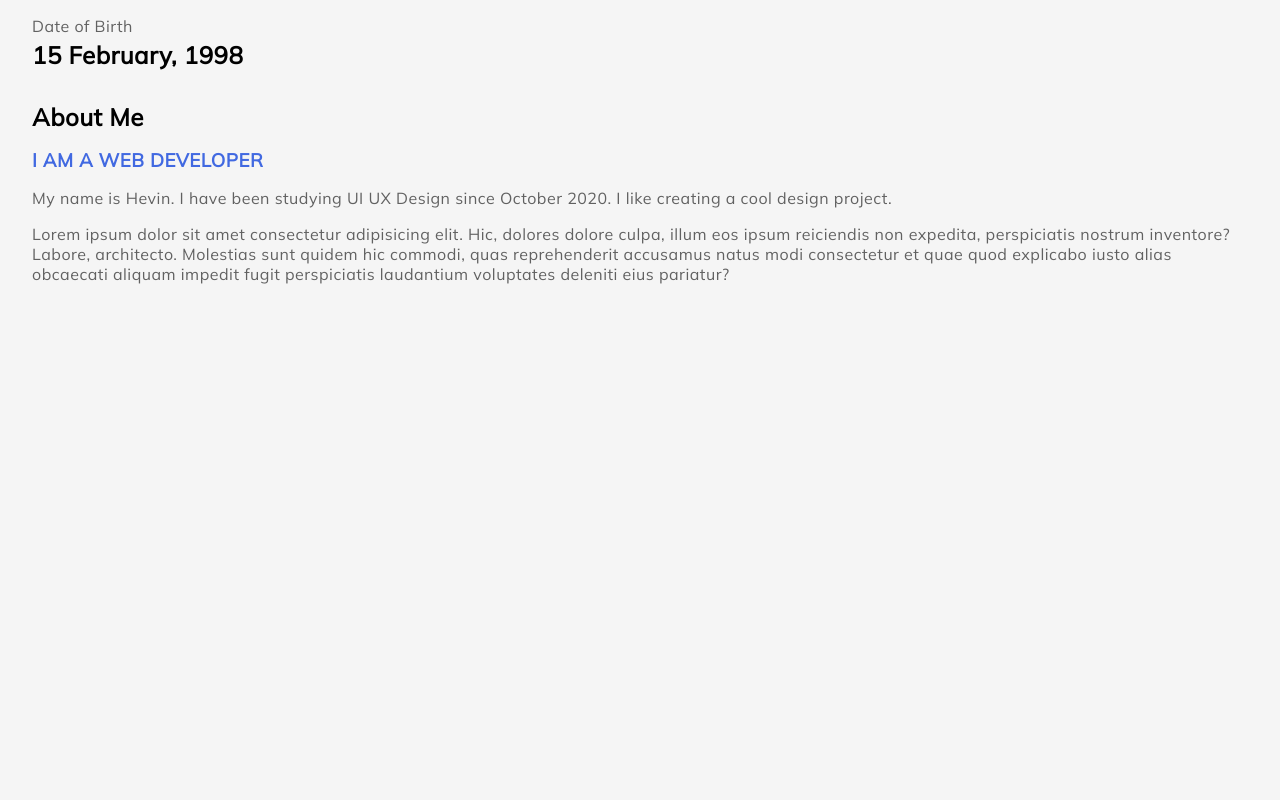
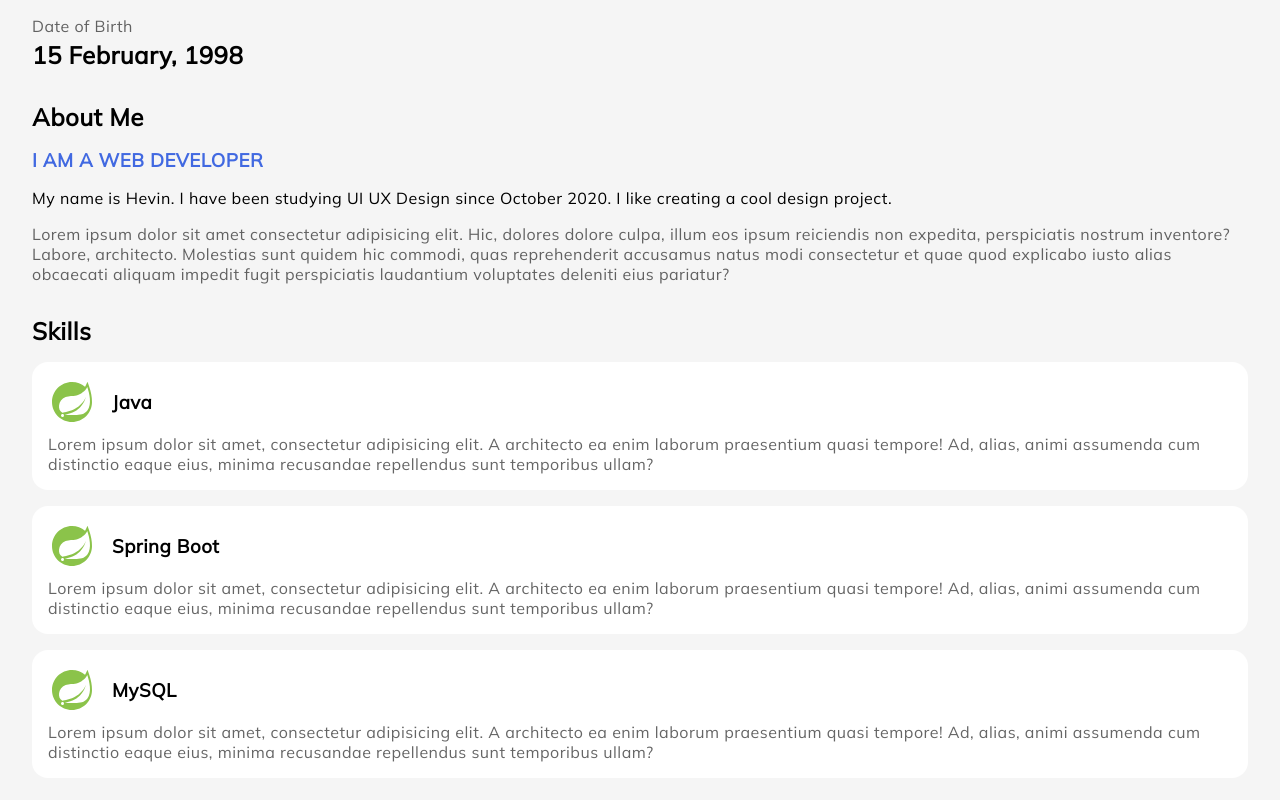
Before and after one commit to Shuktika15/Shuktika15.github.io, a React (Vite) app: page / in a window 1280 px wide. Shown: the part 1710-2510 px from the top of the page. Before the commit the page ends 2026 px from the top, so only its background shows below. Built offline with nearby package versions, Linux system fonts and the light colour scheme.

Commit message:
Create skills section

```diff
--- a/index.html
+++ b/index.html
@@ -4,6 +4,9 @@
 <head>
     <meta charset="UTF-8"/>
     <meta name="viewport" content="width=device-width, initial-scale=1.0"/>
+    <link rel="preconnect" href="https://fonts.googleapis.com">
+    <link rel="preconnect" href="https://fonts.gstatic.com" crossorigin>
+    <link href="https://fonts.googleapis.com/css2?family=Mulish&display=swap" rel="stylesheet">
     <link rel="stylesheet" href="https://cdnjs.cloudflare.com/ajax/libs/font-awesome/6.2.1/css/all.min.css"
           integrity="sha512-MV7K8+y+gLIBoVD59lQIYicR65iaqukzvf/nwasF0nqhPay5w/9lJmVM2hMDcnK1OnMGCdVK+iQrJ7lzPJQd1w=="
           crossorigin="anonymous" referrerpolicy="no-referrer"/>
--- a/src/App.tsx
+++ b/src/App.tsx
@@ -1,3 +1,5 @@
+import Skills from "./components/skills/Skills";
+
 export default function App() {
     return (
         <>
@@ -43,7 +45,7 @@ export default function App() {
                         My name is Hevin. I have been studying UI UX Design since October 2020.
                         I like creating a cool design project.
                     </p>
-                    <p>
+                    <p className="content">
                         Lorem ipsum dolor sit amet consectetur adipisicing elit.
                         Hic, dolores dolore culpa, illum eos ipsum reiciendis non expedita,
                         perspiciatis nostrum inventore? Labore, architecto.
@@ -52,6 +54,7 @@ export default function App() {
                         impedit fugit perspiciatis laudantium voluptates deleniti eius pariatur?
                     </p>
                 </section>
+                <Skills/>
             </main>
             <footer></footer>
         </>
--- /dev/null
+++ b/src/components/skills/Skills.scss
@@ -0,0 +1,26 @@
+#Skills {
+  display: grid;
+  gap: 1rem;
+
+  .skill {
+    display: grid;
+    grid-template-columns: 3rem auto;
+    align-items: center;
+    grid-row-gap: 0.5rem;
+    grid-column-gap: 1rem;
+    background-color: var(--light-color);
+    padding: 1rem;
+    border-radius: 1rem;
+
+    .logo {
+      background-image: url('../../assets/icons/spring-boot.svg');
+      background-repeat: no-repeat;
+      background-size: contain;
+      aspect-ratio: 1;
+    }
+
+    .content {
+      grid-column: 1 / -1;
+    }
+  }
+}
--- /dev/null
+++ b/src/components/skills/Skills.tsx
@@ -0,0 +1,19 @@
+import "./Skills.scss";
+import {Data, Skill} from "../../data";
+
+export default function Skills() {
+    const skills: Skill[] = Data.skills;
+
+    return (
+        <section id="Skills">
+            <h1>Skills</h1>
+            {skills.map((skill) => (
+                <div className="skill" key={skill.id}>
+                    <div className="logo"></div>
+                    <h3>{skill.title}</h3>
+                    <div className="content">{skill.description}</div>
+                </div>
+            ))}
+        </section>
+    );
+}
--- /dev/null
+++ b/src/data.ts
@@ -0,0 +1,42 @@
+export interface DataType {
+    skills: Skill[]
+}
+
+export interface Skill {
+    id: number,
+    logo: string,
+    title: string,
+    description: string
+}
+
+export const Data: DataType = {
+    skills: [
+        {
+            id: 1,
+            logo: 'java',
+            title: 'Java',
+            description: `Lorem ipsum dolor sit amet, consectetur adipisicing elit.
+                            A architecto ea enim laborum praesentium quasi tempore!
+                            Ad, alias, animi assumenda cum distinctio eaque eius,
+                            minima recusandae repellendus sunt temporibus ullam?`
+        },
+        {
+            id: 2,
+            logo: 'spring-boot',
+            title: 'Spring Boot',
+            description: `Lorem ipsum dolor sit amet, consectetur adipisicing elit.
+                            A architecto ea enim laborum praesentium quasi tempore!
+                            Ad, alias, animi assumenda cum distinctio eaque eius,
+                            minima recusandae repellendus sunt temporibus ullam?`
+        },
+        {
+            id: 3,
+            logo: 'mysql',
+            title: 'MySQL',
+            description: `Lorem ipsum dolor sit amet, consectetur adipisicing elit.
+                            A architecto ea enim laborum praesentium quasi tempore!
+                            Ad, alias, animi assumenda cum distinctio eaque eius,
+                            minima recusandae repellendus sunt temporibus ullam?`
+        }
+    ]
+}
--- a/src/main.scss
+++ b/src/main.scss
@@ -1,5 +1,3 @@
-@import url('https://fonts.googleapis.com/css2?family=Mulish&display=swap');
-
 * {
   margin: 0;
   padding: 0;
@@ -9,6 +7,7 @@
 :root {
   --primary-color: #F5F5F5;
   --accent-color: royalblue;
+  --light-color: white;
 }
 
 body {
@@ -16,6 +15,10 @@ body {
   font-family: 'Mulish', sans-serif;
   font-size: 1rem;
   letter-spacing: 0.5px;
+}
+
+.content {
+  opacity: 0.6;
 }
 
 header {
@@ -43,7 +46,7 @@ main {
 }
 
 .portrait {
-  background-image: url("./assets/me.jpg");
+  background-image: url("./assets/images/me.jpg");
   background-size: contain;
   width: 100%;
   aspect-ratio: 1;
@@ -96,8 +99,4 @@ main {
     color: var(--accent-color);
     text-transform: uppercase;
   }
-
-  p {
-    opacity: 0.6;
-  }
 }
```
Also changed, not shown: src/assets/icons/spring-boot.svg (added), src/assets/images/me.jpg (renamed from src/assets/me.jpg).
